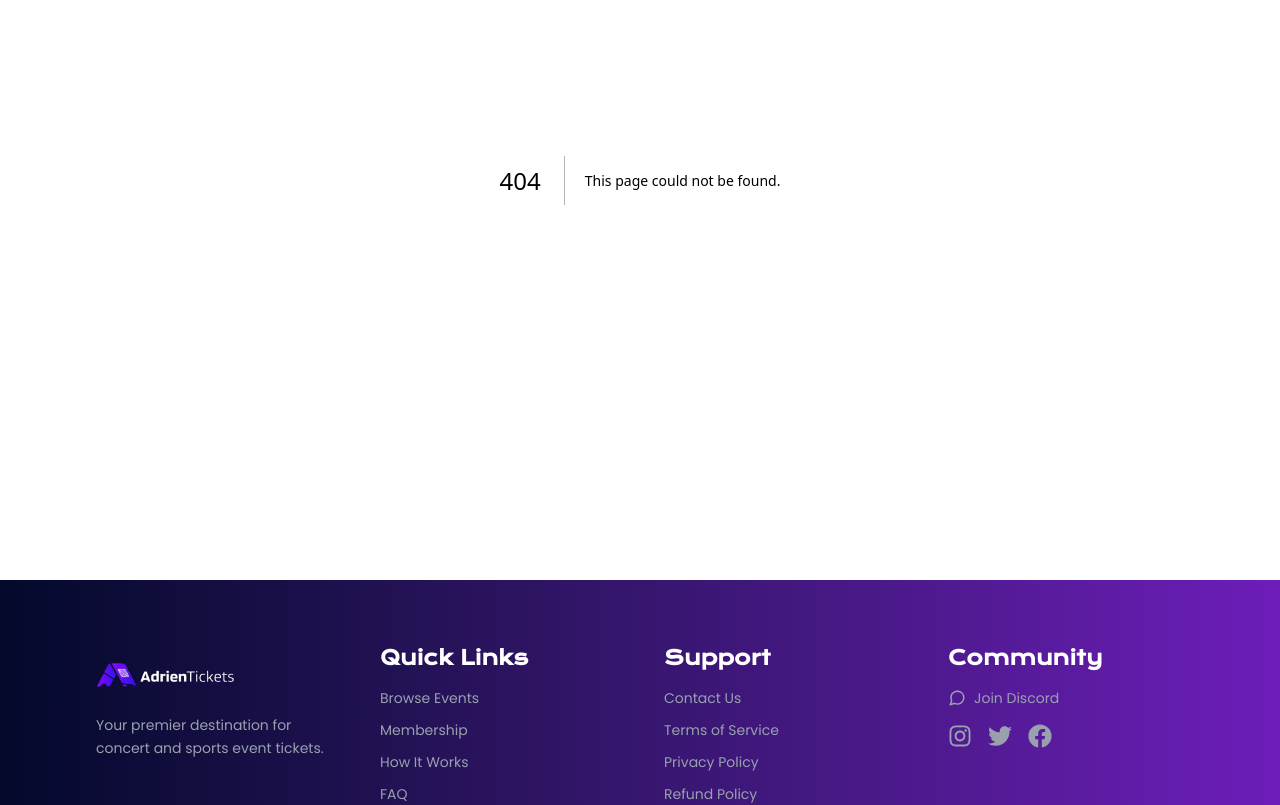
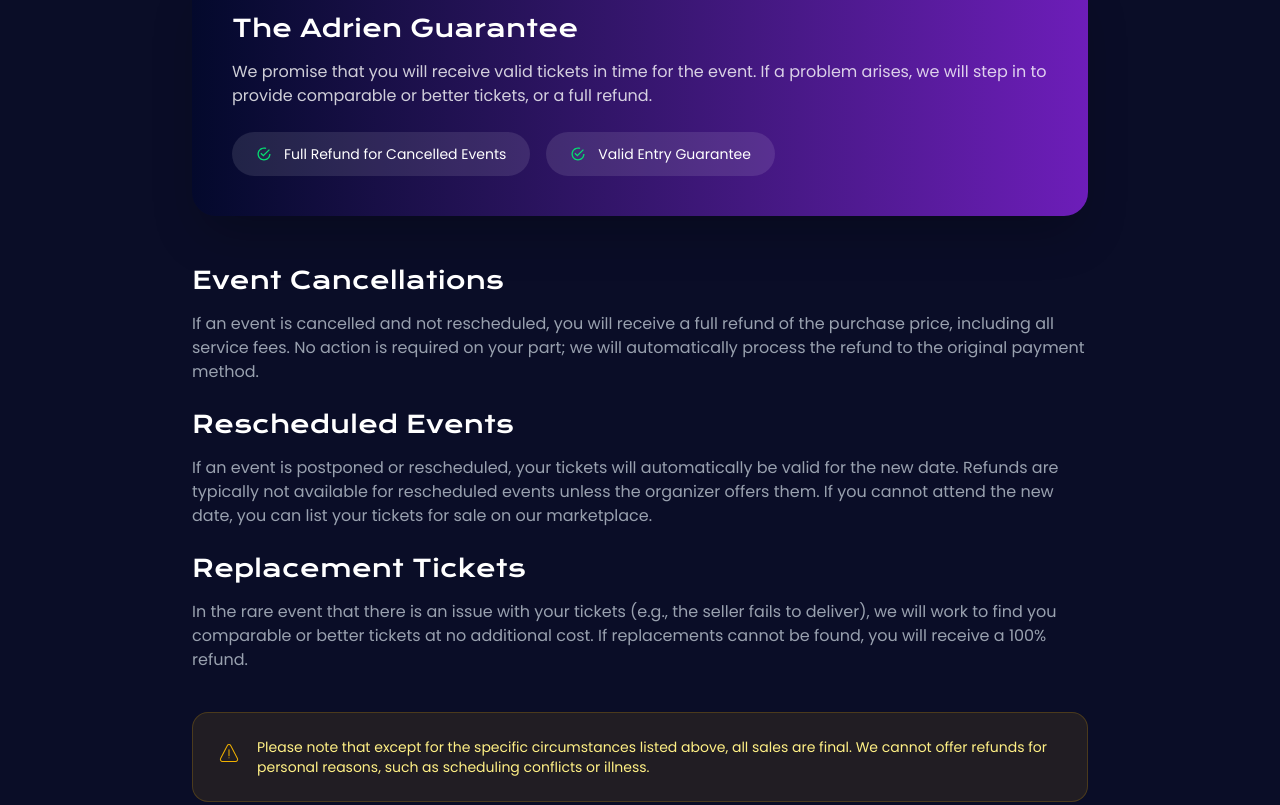
Before and after one commit to sparktechagency/ticket-booking-website, a Next.js app: page /refund-policy in a window 1280 px wide. Before the commit this address had no page. Shown: the part 300-1105 px from the top of the page. Built offline with nearby package versions, Linux system fonts and the light colour scheme.

Commit message:
Added Refund Policy Page

```diff
--- /dev/null
+++ b/src/app/(InfoPages)/refund-policy/page.jsx
@@ -0,0 +1,143 @@
+"use client";
+
+import React from "react";
+import { motion } from "framer-motion";
+import { IoMdCheckmarkCircleOutline } from "react-icons/io";
+import { CiWarning } from "react-icons/ci";
+
+import { Poppins } from "next/font/google";
+
+const poppins = Poppins({
+  weight: ["400", "500", "600"],
+  subsets: ["latin"],
+});
+
+export default function RefundPolicy() {
+  return (
+    <div className="min-h-screen bg-[#0a0d27] flex flex-col items-center px-4 py-16">
+      <div className="w-full max-w-4xl">
+        {/* Header */}
+        <motion.div
+          initial={{ opacity: 0, y: -30 }}
+          animate={{ opacity: 1, y: 0 }}
+          transition={{ duration: 0.7 }}
+          className="text-center mb-12"
+        >
+          <h1 className="text-4xl sm:text-[36px] text-white mb-4">
+            Refund Policy
+          </h1>
+          <p className={`${poppins.className} text-[#99A1AF]`}>
+            Our promise to you: The 100% Buyer Guarantee.
+          </p>
+        </motion.div>
+
+        {/* Adrien Guarantee Card */}
+        <motion.div
+          initial={{ opacity: 0, scale: 0.95 }}
+          animate={{ opacity: 1, scale: 1 }}
+          transition={{ duration: 0.6, delay: 0.2 }}
+          className="bg-linear-to-r from-[#04092C] to-[#6D1DB9] rounded-3xl p-8 sm:p-10 shadow-2xl mb-12"
+        >
+          <div className="flex items-start gap-4 mb-6">
+            <div>
+              <h2 className="text-2xl sm:text-2xl text-white mb-4">
+                The Adrien Guarantee
+              </h2>
+              <p className={`${poppins.className} text-[#FFFFFFCC]`}>
+                We promise that you will receive valid tickets in time for the
+                event. If a problem arises, we will step in to provide
+                comparable or better tickets, or a full refund.
+              </p>
+            </div>
+          </div>
+
+          {/* Tabs-like Buttons */}
+          <div className="flex flex-wrap gap-4">
+            <div className="flex items-center gap-3 bg-[#FFFFFF1A] hover:bg-purple-800 px-6 py-3 rounded-full text-white transition-all">
+              <IoMdCheckmarkCircleOutline className="text-[#05DF72]" />
+              <p className={`${poppins.className} text-sm`}>
+                Full Refund for Cancelled Events
+              </p>
+            </div>
+            <div className="flex items-center gap-3 bg-[#FFFFFF1A] hover:bg-purple-800 px-6 py-3 rounded-full text-white transition-all">
+              <IoMdCheckmarkCircleOutline className="text-[#05DF72]" />
+              <p className={`${poppins.className} text-sm`}>
+                Valid Entry Guarantee
+              </p>
+            </div>
+          </div>
+        </motion.div>
+
+        {/* Policy Sections */}
+        <div className="space-y-6">
+          {/* Event Cancellations */}
+          <motion.section
+            initial={{ opacity: 0, x: -50 }}
+            animate={{ opacity: 1, x: 0 }}
+            transition={{ duration: 0.6, delay: 0.4 }}
+          >
+            <h2 className="text-2xl sm:text-2xl text-white mb-4">
+              Event Cancellations
+            </h2>
+            <p className={`${poppins.className} text-[#99A1AF]`}>
+              If an event is cancelled and not rescheduled, you will receive a
+              full refund of the purchase price, including all service fees. No
+              action is required on your part; we will automatically process the
+              refund to the original payment method.
+            </p>
+          </motion.section>
+
+          {/* Rescheduled Events */}
+          <motion.section
+            initial={{ opacity: 0, x: 50 }}
+            animate={{ opacity: 1, x: 0 }}
+            transition={{ duration: 0.6, delay: 0.5 }}
+          >
+            <h2 className="text-2xl sm:text-2xl text-white mb-4">
+              Rescheduled Events
+            </h2>
+            <p className={`${poppins.className} text-[#99A1AF]`}>
+              If an event is postponed or rescheduled, your tickets will
+              automatically be valid for the new date. Refunds are typically not
+              available for rescheduled events unless the organizer offers them.
+              If you cannot attend the new date, you can list your tickets for
+              sale on our marketplace.
+            </p>
+          </motion.section>
+
+          {/* Replacement Tickets */}
+          <motion.section
+            initial={{ opacity: 0, x: -50 }}
+            animate={{ opacity: 1, x: 0 }}
+            transition={{ duration: 0.6, delay: 0.6 }}
+          >
+            <h2 className="text-2xl sm:text-2xl text-white mb-4">
+              Replacement Tickets
+            </h2>
+            <p className={`${poppins.className} text-[#99A1AF]`}>
+              In the rare event that there is an issue with your tickets (e.g.,
+              the seller fails to deliver), we will work to find you comparable
+              or better tickets at no additional cost. If replacements cannot be
+              found, you will receive a 100% refund.
+            </p>
+          </motion.section>
+        </div>
+
+        {/* Warning Note */}
+        <motion.div
+          initial={{ opacity: 0, y: 30 }}
+          animate={{ opacity: 1, y: 0 }}
+          transition={{ duration: 0.6, delay: 0.8 }}
+          className="mt-10 bg-[#F0B1001A] border border-[#F0B10033] rounded-2xl p-6 flex items-start gap-4"
+        >
+          <CiWarning className="text-[#F0B100] text-2xl shrink-0 mt-1" />
+          <p className={`${poppins.className} text-[#FFF085] text-sm`}>
+            Please note that except for the specific circumstances listed above,
+            all sales are final. We cannot offer refunds for personal reasons,
+            such as scheduling conflicts or illness.
+          </p>
+        </motion.div>
+      </div>
+    </div>
+  );
+}
--- a/src/components/Shared/Footer.jsx
+++ b/src/components/Shared/Footer.jsx
@@ -91,7 +91,7 @@ export default function Footer() {
                 Privacy Policy
               </Link>
               <Link
-                href="/"
+                href="/refund-policy"
                 className={`${poppins.className} text-xs sm:text-sm text-[#99A1AF] hover:text-white transition-colors`}
               >
                 Refund Policy
```
